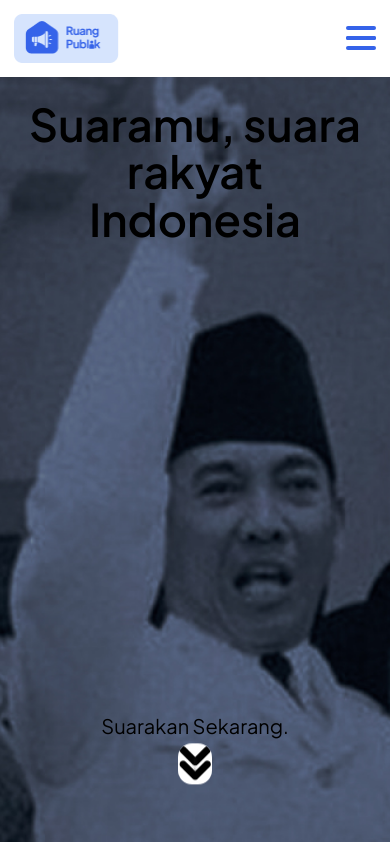
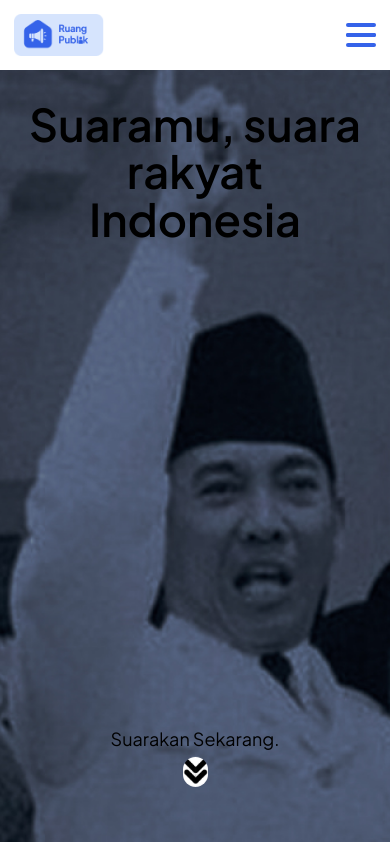
Before and after one commit to gigahidjrikaaa/ruangpublik-frontend, a Next.js app: page / in a window 390 px wide. Shown: the top 842 px of the page. Built offline with nearby package versions, Linux system fonts and the light colour scheme.

Commit message:
feat: improve responsiveness

```diff
--- a/src/components/LandingPage/Hero.tsx
+++ b/src/components/LandingPage/Hero.tsx
@@ -1,15 +1,22 @@
 import Image from "next/image";
 import ScrollDown from "@/../public/ScrollDown.jpg";
 import Link from "next/link";
+import Head from "next/head";
 
 export default function Hero() {
   return(
-    <main className="min-h-screen bg-red-500 bg-[url(/HeroBG.jpg)] bg-cover bg-center flex flex-col justify-between items-center pt-[100px] pb-[50px]">
-      <h1 className="px-[5%] md:px-10 text-center text-[45px] md:text-[60px] lg:text-[72px] leading-[105%] font-semibold">Suaramu, suara rakyat Indonesia</h1>
-      <Link className="flex flex-col justify-center items-center gap-3" href="#intro">
-        <h1 className="text-[20px]">Suarakan Sekarang.</h1>
-        <Image src={ScrollDown} alt="Scroll Down" className="rounded-[14px] animate-bounce" />
-      </Link>
-    </main>
+    <>
+      <Head>
+        <link rel="preload" href="/HeroBG.jpg" as="image" />
+      </Head>
+      <main className="min-h-screen flex flex-col justify-between items-center pb-[50px]">
+        <div className="w-full h-full absolute bg-[url(/HeroBG.jpg)] bg-cover bg-center z-[1]"/>
+        <h1 className="mt-[100px] lg:mt-[120px] px-[5%] md:px-10 text-center text-[45px] md:text-[60px] lg:text-[72px] leading-[105%] font-semibold relative z-[1]">Suaramu, suara rakyat Indonesia</h1>
+        <Link className="flex flex-col justify-center items-center gap-3 relative z-[1]" href="#intro">
+          <h1 className="text-[18px] md:text-[20px]">Suarakan Sekarang.</h1>
+          <Image src={ScrollDown} alt="Scroll Down" className="w-[25px] lg:w-[34px] rounded-[14px] animate-bounce" />
+        </Link>
+      </main>
+    </>
   );
 }
--- a/src/components/Navbar.tsx
+++ b/src/components/Navbar.tsx
@@ -40,7 +40,7 @@ export default function Navbar() {
   return (
     <nav className="bg-white p-[14px] flex justify-between items-center fixed top-0 w-full z-[10]">
       <Link href="/">
-        <Image src={Logo} alt="Logo Ruang Publik" className="w-[105px]" />
+        <Image src={Logo} alt="Logo Ruang Publik" className="w-[90px] lg:w-[105px]" />
       </Link>
 
       <form className="relative hidden md:block">
```
